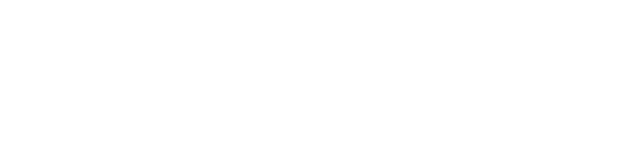
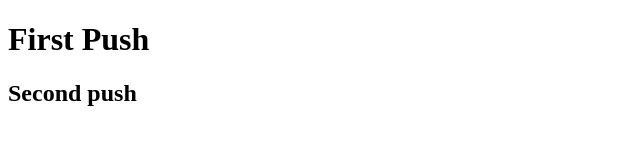
Before and after one commit to zying-1882/test1, a plain HTML site: page index.html in a window 1280 px wide. Shown: the whole page, without its empty margins (0-640 px from the left). Drawn offline with Linux system fonts and the light colour scheme.

Commit message:
add heading two

```diff
--- a/index.html
+++ b/index.html
@@ -4,6 +4,9 @@
 	<title></title>
 </head>
 <body>
+	<h1>First Push</h1>
+
+	<h2>Second push</h2>
 
 </body>
 </html>
```
